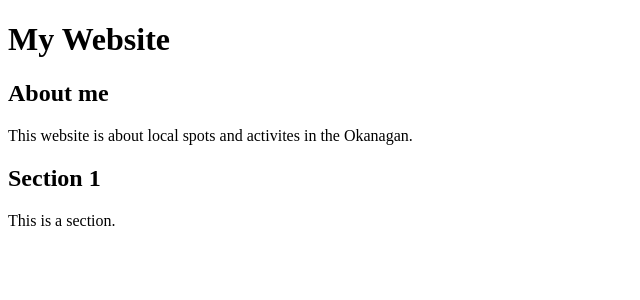
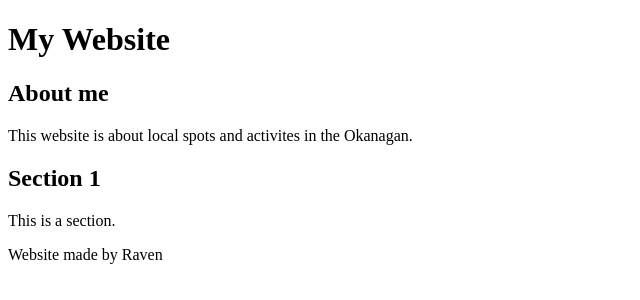
Before and after one commit to ralexander0/Website, a plain HTML site: page index.html in a window 1280 px wide. Shown: the whole page, without its empty margins (0-640 px from the left). Drawn offline with Linux system fonts and the light colour scheme.

Commit message:
Update index.html

```diff
--- a/index.html
+++ b/index.html
@@ -5,6 +5,7 @@
     <title>My Website 2</title>
     <meta charset="utf-8">
 </head>
+
 <body>
   <!-- Hello there -->
   <header>
@@ -12,9 +13,15 @@
     <h2>About me</h2>
     <p> This website is about local spots and activites in the Okanagan.</p>
   </header>
+
   <section>
     <h1> Section 1</h1>
     <p>This is a section.</p>
   </section>
+
+  <footer>
+    <p> Website made by Raven
+    </footer>
 </body>
+
 </html>
```
